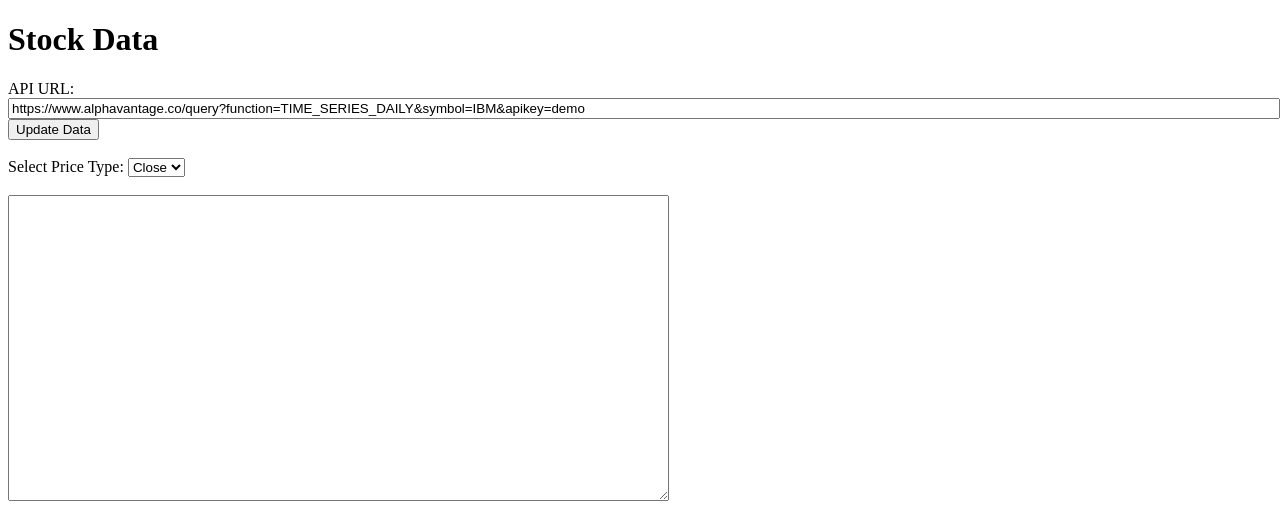
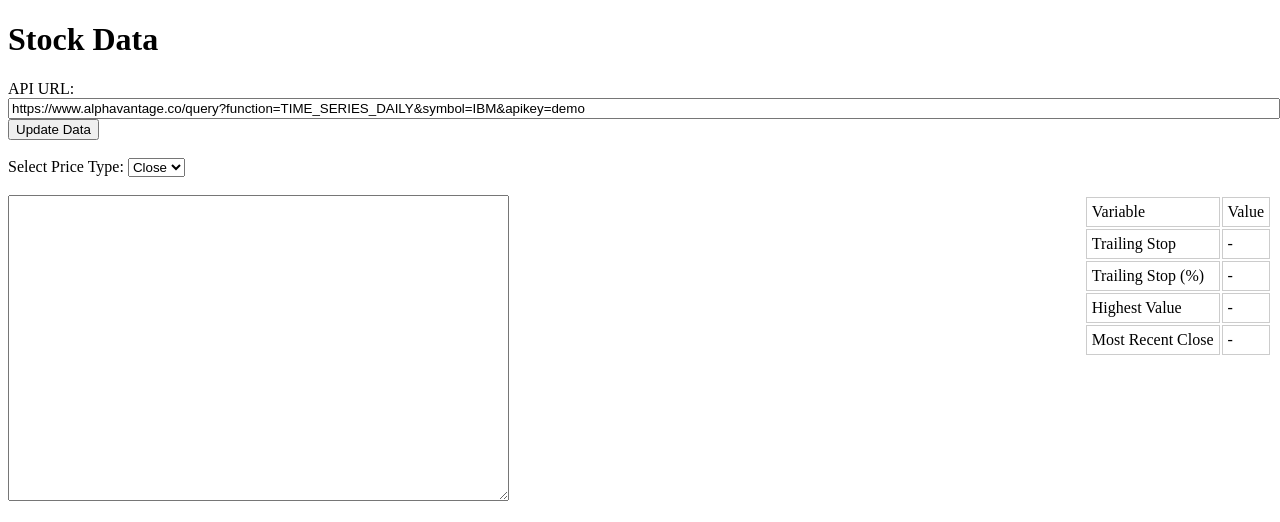
Before and after one commit to ReinholdRay/reinholdray.github.io, a plain HTML site: page index.html in a window 1280 px wide. Drawn offline with nearby package versions, Linux system fonts and the light colour scheme; no server answers.

Commit message:
calculations refined

```diff
--- a/index.html
+++ b/index.html
@@ -13,6 +13,14 @@
         }
         #apiUrl {
             width: 100%;
+        }
+        #calculationTable {
+            margin-left: 20px;
+            float: right;
+        }
+        #calculationTable td {
+            padding: 5px;
+            border: 1px solid #ccc;
         }
     </style>
 </head>
@@ -30,7 +38,32 @@
         <option value="4. close" selected>Close</option>
     </select>
     <br><br>
-    <textarea id="responseTextArea" rows="20" cols="80" readonly></textarea>
+    <textarea id="responseTextArea" rows="20" cols="60" readonly></textarea>
+
+    <div id="calculationTable">
+        <table>
+            <tr>
+                <td>Variable</td>
+                <td>Value</td>
+            </tr>
+            <tr>
+                <td>Trailing Stop</td>
+                <td id="differenceWithLatestClose">-</td>
+            </tr>
+            <tr>
+                <td>Trailing Stop (%)</td>
+                <td id="differenceWithLatestClosePercent">-</td>
+            </tr>
+            <tr>
+                <td>Highest Value</td>
+                <td id="highestValue">-</td>
+            </tr>
+            <tr>
+                <td>Most Recent Close</td>
+                <td id="mostRecentClose">-</td>
+            </tr>
+        </table>
+    </div>
 
     <div style="width: 800px; margin: 20px auto;">
         <canvas id="myChart"></canvas>
@@ -42,6 +75,10 @@
         var responseTextArea = document.getElementById('responseTextArea');
         var priceTypeSelect = document.getElementById('priceType');
         var myChart;
+        var differenceWithLatestCloseElement = document.getElementById('differenceWithLatestClose');
+        var differenceWithLatestClosePercentElement = document.getElementById('differenceWithLatestClosePercent');
+        var highestValueElement = document.getElementById('highestValue');
+        var mostRecentCloseElement = document.getElementById('mostRecentClose');
 
         function updateData() {
             var apiUrl = apiUrlInput.value;
@@ -125,6 +162,17 @@
                             }
                         });
                     }
+
+                    // Calculate difference with most recent close
+                    var mostRecentDate = dates[dates.length - 1];
+                    var mostRecentClose = parseFloat(dailyPrices[mostRecentDate]["4. close"]);
+                    var highestValue = Math.max(...prices);
+                    var difference = highestValue - mostRecentClose;
+                    var differencePercent = (difference / highestValue) * 100;
+                    differenceWithLatestCloseElement.textContent = difference.toFixed(2);
+                    differenceWithLatestClosePercentElement.textContent = differencePercent.toFixed(2);
+                    highestValueElement.textContent = highestValue.toFixed(2);
+                    mostRecentCloseElement.textContent = mostRecentClose.toFixed(2);
                 } else {
                     // We reached our target server, but it returned an error
                     console.error('Error:', request.status);
```
